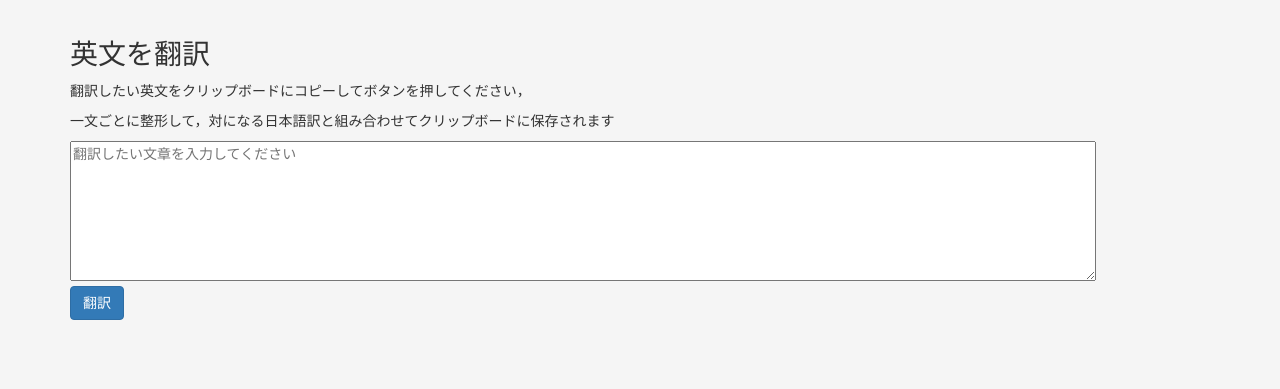
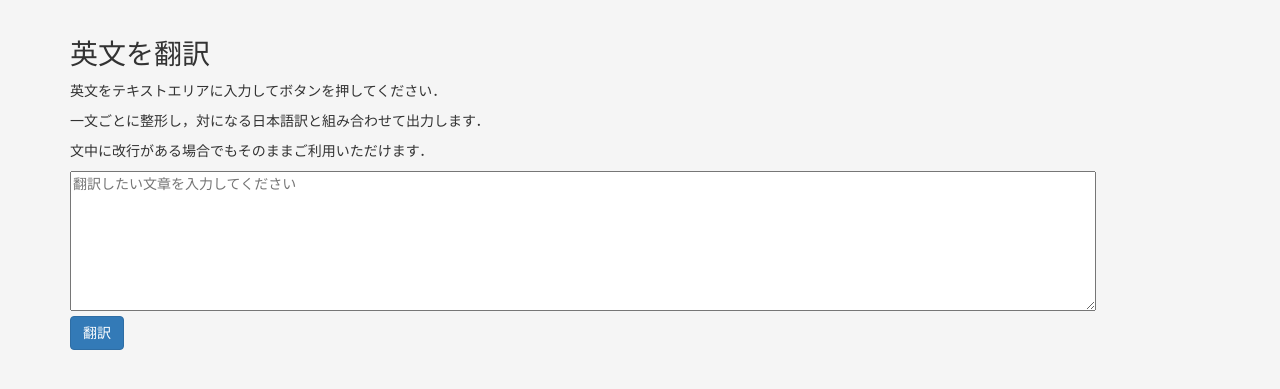
Before and after one commit to tomiokario/parallelTranslationGenerator, a Flask app: page / in a window 1280 px wide. Shown: the part 52-441 px from the top of the page. Run offline with Flask 2, Linux system fonts and the light colour scheme; some libraries are stand-ins or nearby versions.

Commit message:
change HTML text

```diff
--- a/templates/index.html
+++ b/templates/index.html
@@ -6,10 +6,11 @@
 <div class="container">
     <h2>英文を翻訳</h2>
 
-<p>翻訳したい英文をクリップボードにコピーしてボタンを押してください，</p>
+    <p>英文をテキストエリアに入力してボタンを押してください．</p>
 
-<p>一文ごとに整形して，対になる日本語訳と組み合わせてクリップボードに保存されます</p>
+    <p>一文ごとに整形し，対になる日本語訳と組み合わせて出力します．</p>
 
+    <p>文中に改行がある場合でもそのままご利用いただけます．</p>
 
     <!--POSTリクエストでページ遷移するフォーム-->
     <form action="/output/" method="POST" enctype="multipart/form-data">
@@ -21,7 +22,5 @@
         </div>
     </form>
 
-
-
 </div>
 {% endblock %}
--- a/templates/output.html
+++ b/templates/output.html
@@ -5,9 +5,11 @@
 <div class="container">
     <h2>英文を翻訳</h2>
 
-    <p>翻訳したい英文を貼り付けてボタンを押してください．</p>
+    <p>英文をテキストエリアに入力してボタンを押してください．</p>
 
-    <p>一文ごとに整形し，対になる日本語訳と組み合わせて出力されます．(PDFなどの途中改行や文献番号にも対応しております)</p>
+    <p>一文ごとに整形し，対になる日本語訳と組み合わせて出力します．</p>
+
+    <p>文中に改行がある場合でもそのままご利用いただけます．</p>
 
     <!--POSTリクエストでページ遷移するフォーム-->
     <form action="/output/" method="POST" enctype="multipart/form-data">
```
Lines whose indentation alone changed are shown as unchanged.
